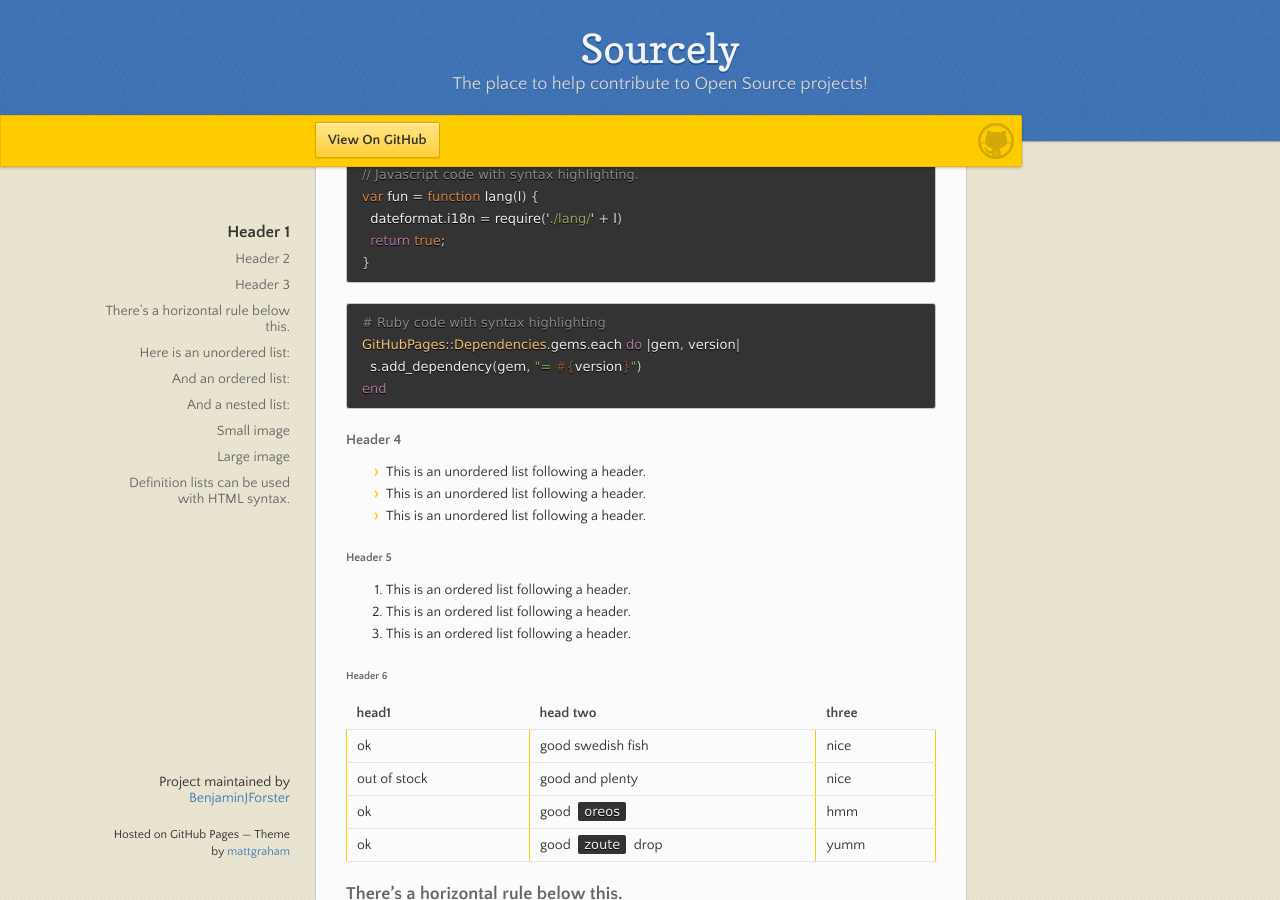
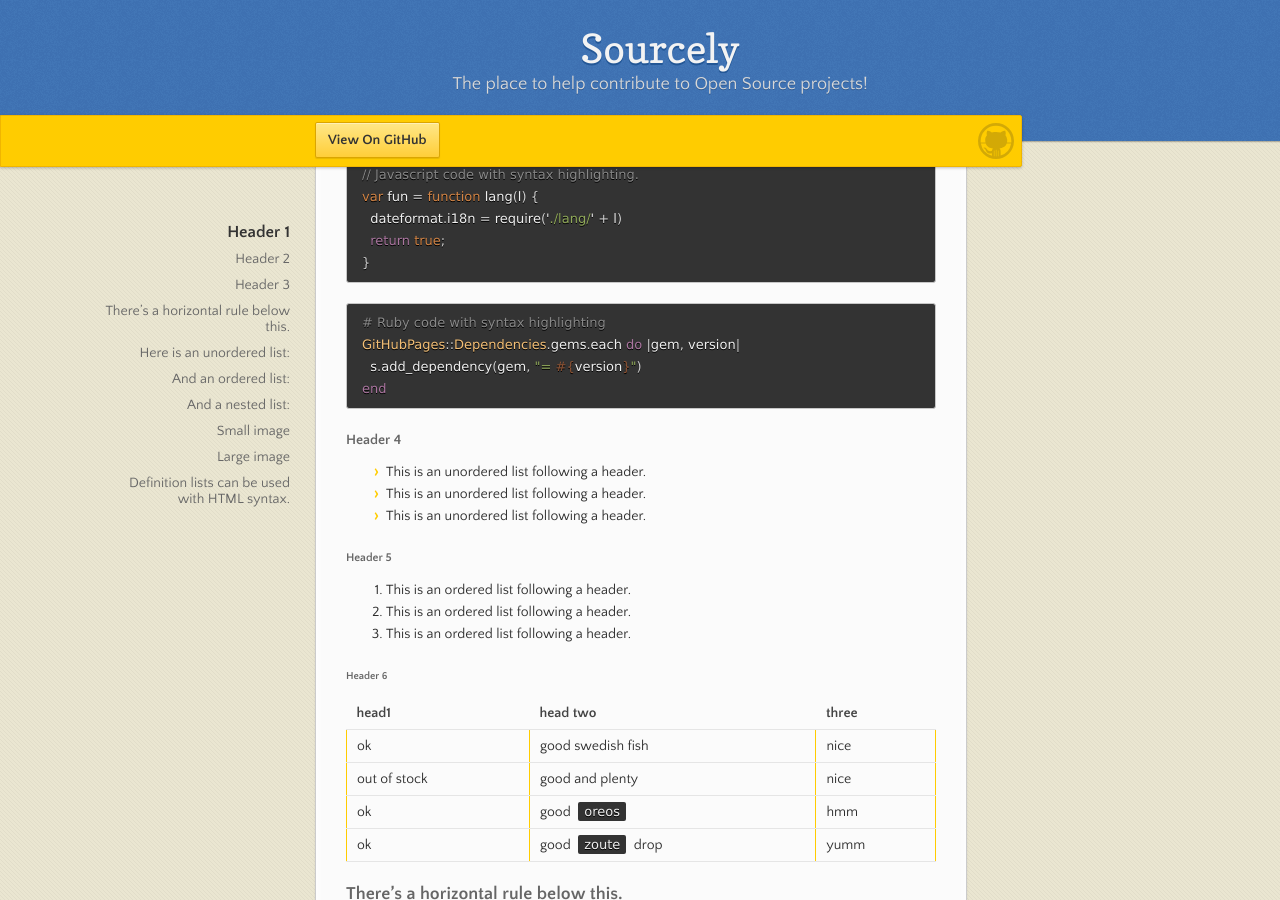
Before and after one commit to BenjaminJForster/sourcelyofficial.github.io, a Jekyll site: the page built from index.md, in a window 1280 px wide and 900 px high, scrolled down 515 px. Built offline with Jekyll 4.4.1, drawn with Linux system fonts in a browser that asks for light colours.

Commit message:
Update default.html

```diff
--- a/_layouts/default.html
+++ b/_layouts/default.html
@@ -44,12 +44,6 @@
         {{ content }}
 
       </section>
-      <footer>
-        {% if site.github.is_project_page %}
-          <p>Project maintained by <a href="{{ site.github.owner_url }}">{{ site.github.owner_name }}</a></p>
-        {% endif %}
-        <p><small>Hosted on GitHub Pages &mdash; Theme by <a href="https://twitter.com/mattgraham">mattgraham</a></small></p>
-      </footer>
     </div>
 
     {% if site.google_analytics %}
```
